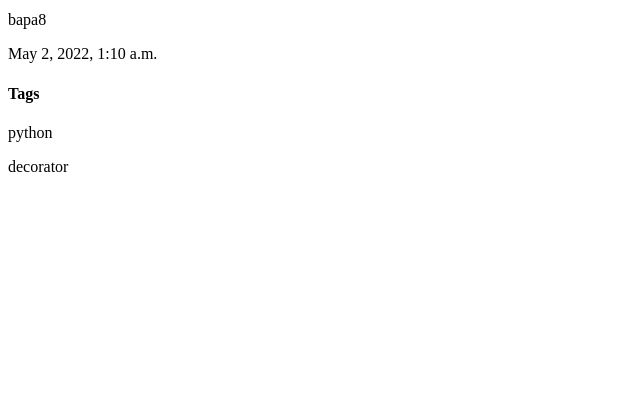
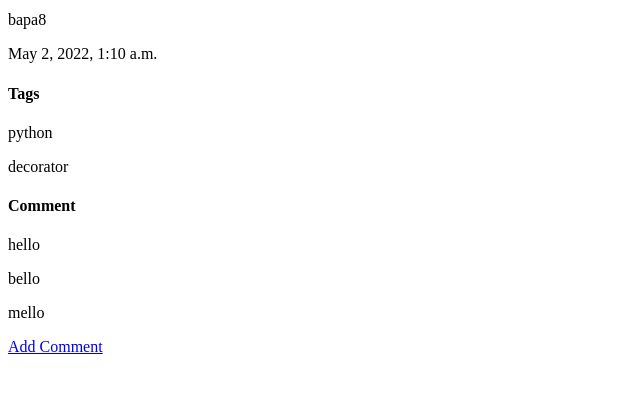
Before and after one commit to babiswas/Django-Blog, a Django app: page /post/post_details/2 in a window 1280 px wide. Shown: the part 136-529 px from the top of the page, without its empty margins (0-640 px from the left). Run offline with Django 4.2, Linux system fonts and the light colour scheme; data comes from the database, SQL or seed files in the repository; both versions use the stored data as it was after the commit.

Commit message:
commited

```diff
--- a/Post/models.py
+++ b/Post/models.py
@@ -2,6 +2,8 @@ from django.db import models
 from django.contrib.auth.models import User
 
 # Create your models here.
+
+
 
 class Tag(models.Model):
     '''Tag model to associate tag with content'''
@@ -22,3 +24,12 @@ class Content(models.Model):
 
     def __str__(self):
         return self.topic
+
+class Comment(models.Model):
+    '''Comment associated with content'''
+
+    comment=models.CharField(max_length=100,blank=True)
+    content=models.ForeignKey(Content,on_delete=models.CASCADE)
+
+    def __str__(self):
+        return self.comment
--- a/Post/urls.py
+++ b/Post/urls.py
@@ -12,4 +12,5 @@ urlpatterns=[
     path('addtag/',views.create_tag,name="addtag"),
     path('tagtopost/<int:postid>',views.add_tag_post_id,name="tagpost"),
     path('postbytag/',views.add_all_article_tag,name="posttag"),
+    path('post_details/<int:id>/addcomment',views.add_comment,name="postcomment"),
 ]
--- a/Post/views.py
+++ b/Post/views.py
@@ -4,6 +4,8 @@ from .forms import PostForm
 from .models import Content
 from .models import Tag
 from .forms import TagForm
+from .forms import CommentForm
+from .models import Comment
 
 def create_post(request):
     '''This method is used to create posts in the account'''
@@ -49,7 +51,8 @@ def content_details(request,id):
 
     content=Content.objects.get(pk=id)
     tags=content.tag_name.all()
-    return render(request,"Post/content_details.html",{'content':content,'tags':tags})
+    comments=Comment.objects.filter(content=content)
+    return render(request,"Post/content_details.html",{'content':content,'tags':tags,'comments':comments})
 
 
 def create_tag(request):
@@ -104,3 +107,19 @@ def add_all_article_tag(request):
            return HttpResponse("<h1>No contents by this tag name</h1>")
     else:
         return render(request,"Post/tag_filter.html",{'form':tag_form})
+
+
+def add_comment(request,id):
+    content=Content.objects.get(pk=id)
+    if request.method=="POST":
+        comment_form=CommentForm(request.POST)
+        if comment_form.is_valid():
+            comment=request.POST.get("comment")
+            comm=Comment(comment=comment,content=content)
+            comm.save()
+            return redirect("Post:postdetails",id=content.id)
+        else:
+            return HttpResponse("<h1>Error</h1>")
+    else:
+        comment_form=CommentForm()
+        return render(request,"Post/comment.html",{'form':comment_form})
--- a/templates/Post/content_details.html
+++ b/templates/Post/content_details.html
@@ -10,4 +10,13 @@
        <p>{{t.tag_name}}</p>
     {% endfor %}
 </div>
+<div>
+    <h4>Comment</h4>
+    {% for c in comments %}
+       <p>{{c.comment}}</p>
+    {% endfor %}
+</div>
+<div>
+    <a href={{content.id}}/addcomment>Add Comment</a>
+</div>
 </html>
```
Also changed, not shown: Post/forms.py (+9 -0 lines), templates/Post/comment.html (added, +17 -0 lines), Post/migrations/0003_comment.py (added), db.sqlite3.
